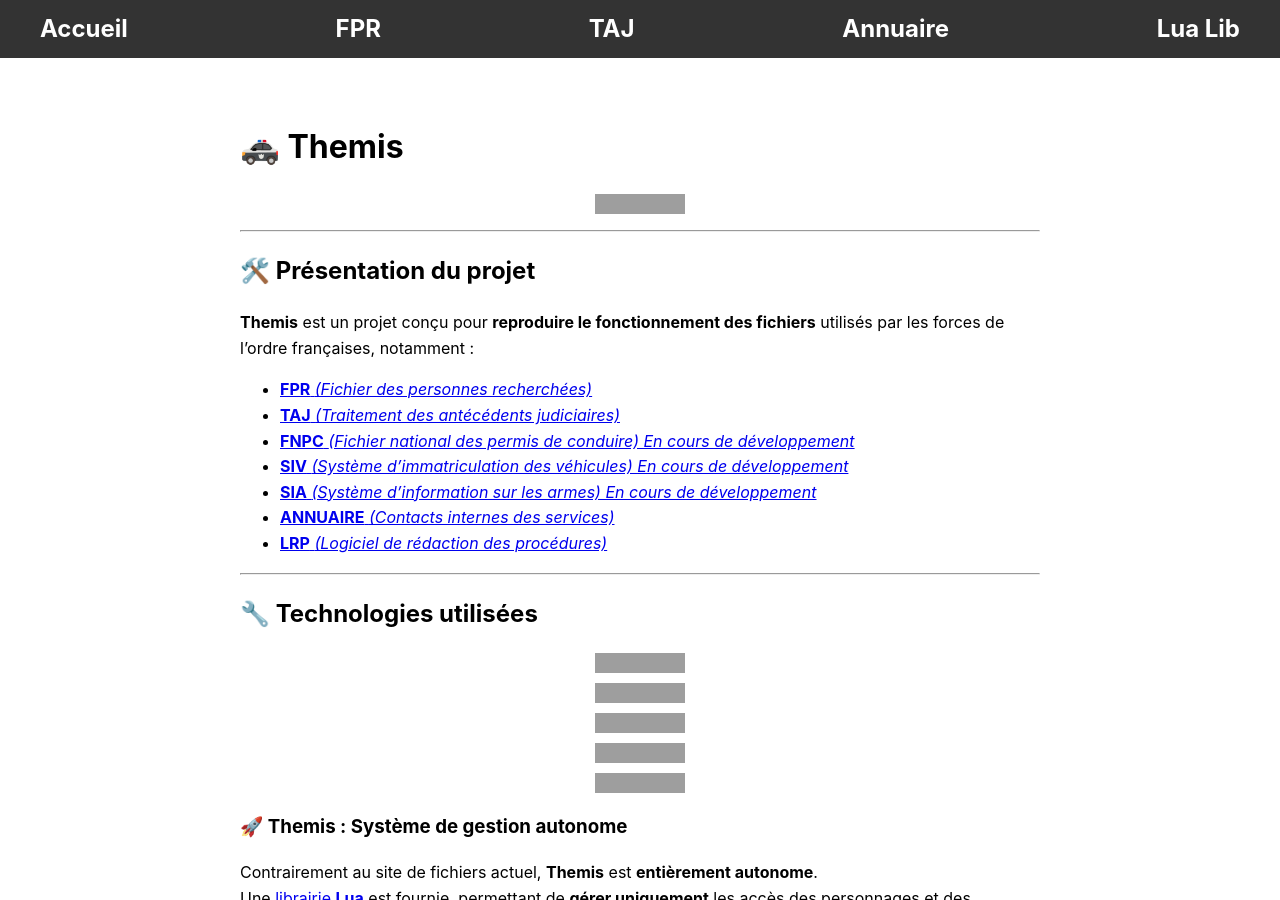
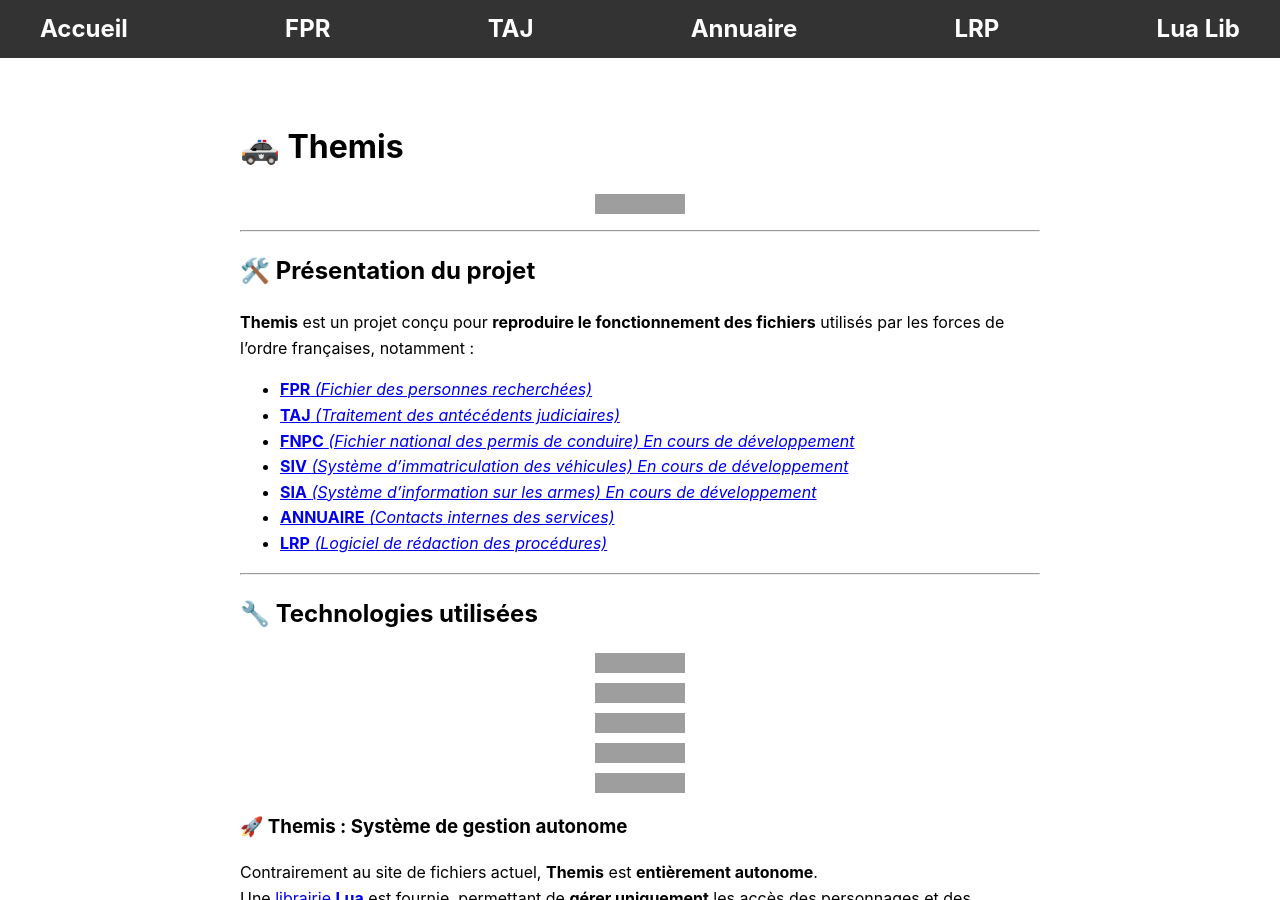
Before and after one commit to ThemisNU/themis-presentation, a Jekyll site: the page built from index.md, in a window 1280 px wide and 900 px high. Built offline with Jekyll 4.4.1, drawn with Linux system fonts in a browser that asks for light colours; grey boxes are pictures that could not be loaded.

Commit message:
Update default.html

```diff
--- a/_layouts/default.html
+++ b/_layouts/default.html
@@ -14,6 +14,7 @@
                 <a href="{{ '/fpr' | relative_url }}" class="navbar-logo">FPR</a>
                 <a href="{{ '/taj' | relative_url }}" class="navbar-logo">TAJ</a>
                 <a href="{{ '/annuaire' | relative_url }}" class="navbar-logo">Annuaire</a>
+                <a href="{{ '/lrp' | relative_url }}" class="navbar-logo">LRP</a>
                 <a href="{{ '/lua-lib' | relative_url }}" class="navbar-logo">Lua Lib</a>
             </div>
         </nav>
```
